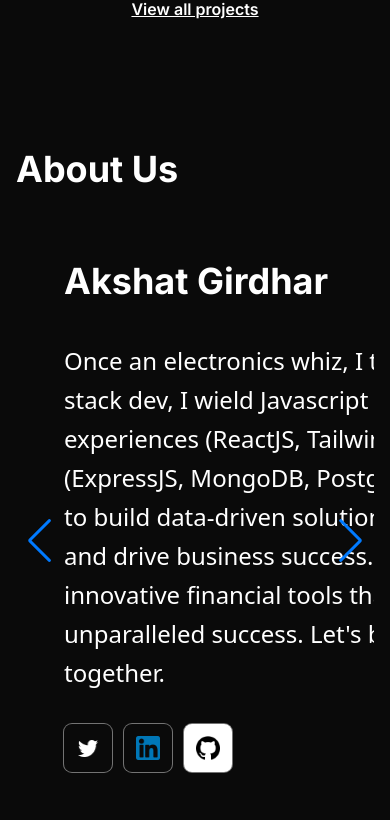
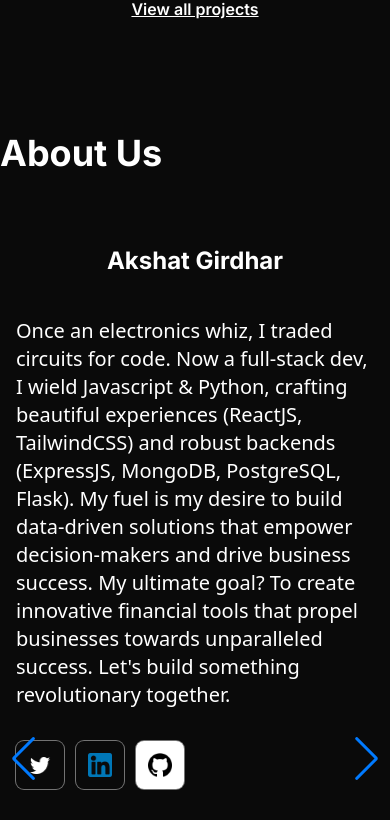
Before and after one commit to khardikk/Builders_hub, a React (Vite) app in the folder Frontend/builders_landing/: page / in a window 390 px wide. Shown: the part 3975-4795 px from the top of the page. Built offline with nearby package versions, Linux system fonts and the light colour scheme.

Commit message:
About us sections responsive

```diff
--- a/Frontend/builders_landing/src/components/About.jsx
+++ b/Frontend/builders_landing/src/components/About.jsx
@@ -37,32 +37,22 @@ const memberInfo = [
   },
 
 ];
-
 const About = () => {
   return (
     <>
-    <div className='max-[480px]:mb-24 max-[480px]:p-4'>
+      <div className="about-container">
         <h1 className="text-left mb-10 font-Inter font-bold text-4xl">About Us</h1>
         <div className="swiper-container">
           <Swiper
-
             loop={true}
             pagination={{ clickable: true }}
             navigation={true}
-          modules={[ Navigation, Pagination]}
+            modules={[Navigation, Pagination]}
             className="mySwiper-about"
           >
             {memberInfo.map((member, index) => (
-          <SwiperSlide className='px-12'>
-          <div  key={index}>
-            <AboutComponent
-              memberName={member.memberName}
-              memberIntro={member.memberIntro}
-              twitterLink={member.twitterLink}
-              linkedinLink={member.linkedinLink}
-              githubLink={member.githubLink}
-            />
-          </div>
+              <SwiperSlide key={index} className="about-member">
+                <AboutComponent member={member} />
               </SwiperSlide>
             ))}
           </Swiper>
@@ -72,29 +62,49 @@ const About = () => {
   );
 };
 
-const AboutComponent = ({ memberName, memberIntro, twitterLink, linkedinLink, githubLink }) => {
+const AboutComponent = ({ member }) => {
+  const { memberName, memberIntro, twitterLink, linkedinLink, githubLink } = member;
+
   return (
-    <div data-aos="fade-up" data-aos-duration="1500" id='about-section' className="flex flex-row justify-between mt-8 mb-20">
-      <div className="flex flex-col w-[51.375rem]">
-        <h4 className="text-left mb-10 font-Inter font-bold text-4xl">{memberName}</h4>
-        <p className="text-left w-[45rem] font-DMSans text-2xl leading-relaxed mb-8">{memberIntro}</p>
-        <div className='flex gap-3'>
-          <a href={twitterLink} target="_blank" rel="noopener noreferrer" className='bg-neutral-950 px-3 py-3 rounded-lg ring-1 ring-neutral-500 flex items-center justify-center'>
-            <img className='w-[24px] h-[24px]' src={twitter} alt="Twitter" />
+    <div className="flex flex-row max-sm:flex-col justify-between max-sm:items-center mt-8 mb-20">
+      <div className="about-member-info flex flex-col w-full md:w-1/2 px-4 md:px-0">
+        <h4 className="text-center mb-10 font-Inter font-bold text-4xl max-sm:text-2xl">
+          {memberName}
+        </h4>
+        <p className="text-left font-DMSans text-xl max-sm:text-xl leading-relaxed mb-8">
+          {memberIntro}
+        </p>
+        <div className="flex gap-3">
+          <a
+            href={twitterLink}
+            target="_blank"
+            rel="noopener noreferrer"
+            className="about-social-link flex items-center justify-center hover:bg-neutral-800 active:bg-neutral-700 bg-neutral-950 px-3 py-3 rounded-lg ring-1 ring-neutral-500"
+          >
+            <img className="w-[24px] h-[24px]" src={twitter} alt="Twitter" />
           </a>
-          <a href={linkedinLink} target="_blank" rel="noopener noreferrer" className='bg-neutral-950 px-3 py-3 rounded-lg ring-1 ring-neutral-500 flex items-center justify-center'>
-            <img className='w-[24px] h-[24px]' src={linkedin} alt="LinkedIn" />
+          <a
+            href={linkedinLink}
+            target="_blank"
+            rel="noopener noreferrer"
+            className="about-social-link flex items-center justify-center hover:bg-neutral-800 active:bg-neutral-700 bg-neutral-950 px-3 py-3 rounded-lg ring-1 ring-neutral-500"
+          >
+            <img className="w-[24px] h-[24px]" src={linkedin} alt="LinkedIn" />
           </a>
-          <a href={githubLink} target="_blank" rel="noopener noreferrer" className='bg-white px-3 py-3 rounded-lg ring-1 ring-neutral-500 flex items-center justify-center'>
-            <img className='w-[24px] h-[24px]' src={github} alt="GitHub" />
+          <a
+            href={githubLink}
+            target="_blank"
+            rel="noopener noreferrer"
+            className="about-social-link flex items-center justify-center hover:bg-neutral-800 active:bg-neutral-700 bg-white px-3 py-3 rounded-lg ring-1 ring-neutral-500"
+          >
+            <img className="w-[24px] h-[24px]" src={github} alt="GitHub" />
           </a>
         </div>
       </div>
-      <div className="flex ml-10">
+      <div className="about-member-image flex justify-center md:justify-end w-full md:w-1/2 mt-8 md:mt-0">
         <img src={aboutus} alt="About Us" />
       </div>
     </div>
   );
 };
-
 export default About;
```
Lines whose indentation alone changed are shown as unchanged.
